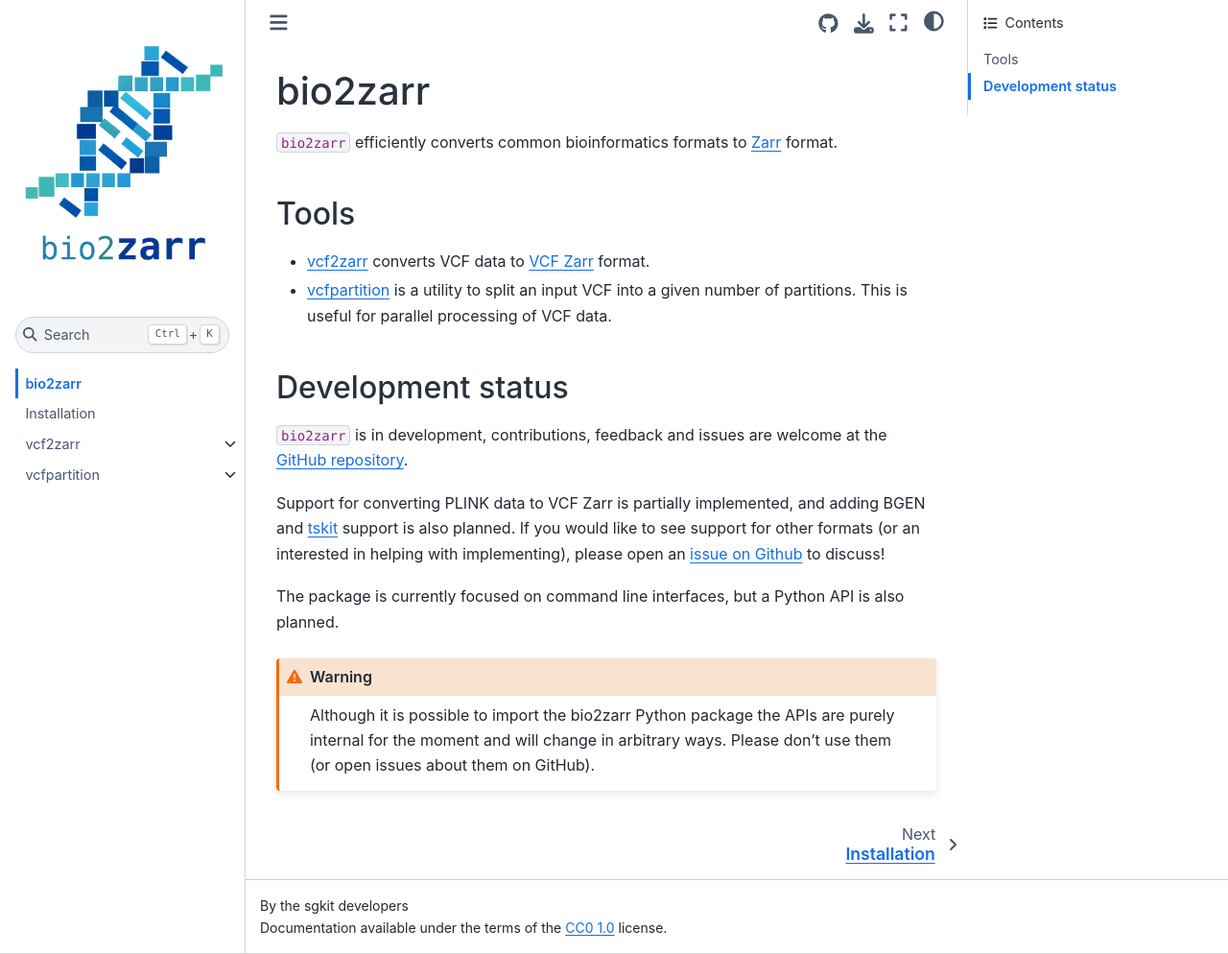
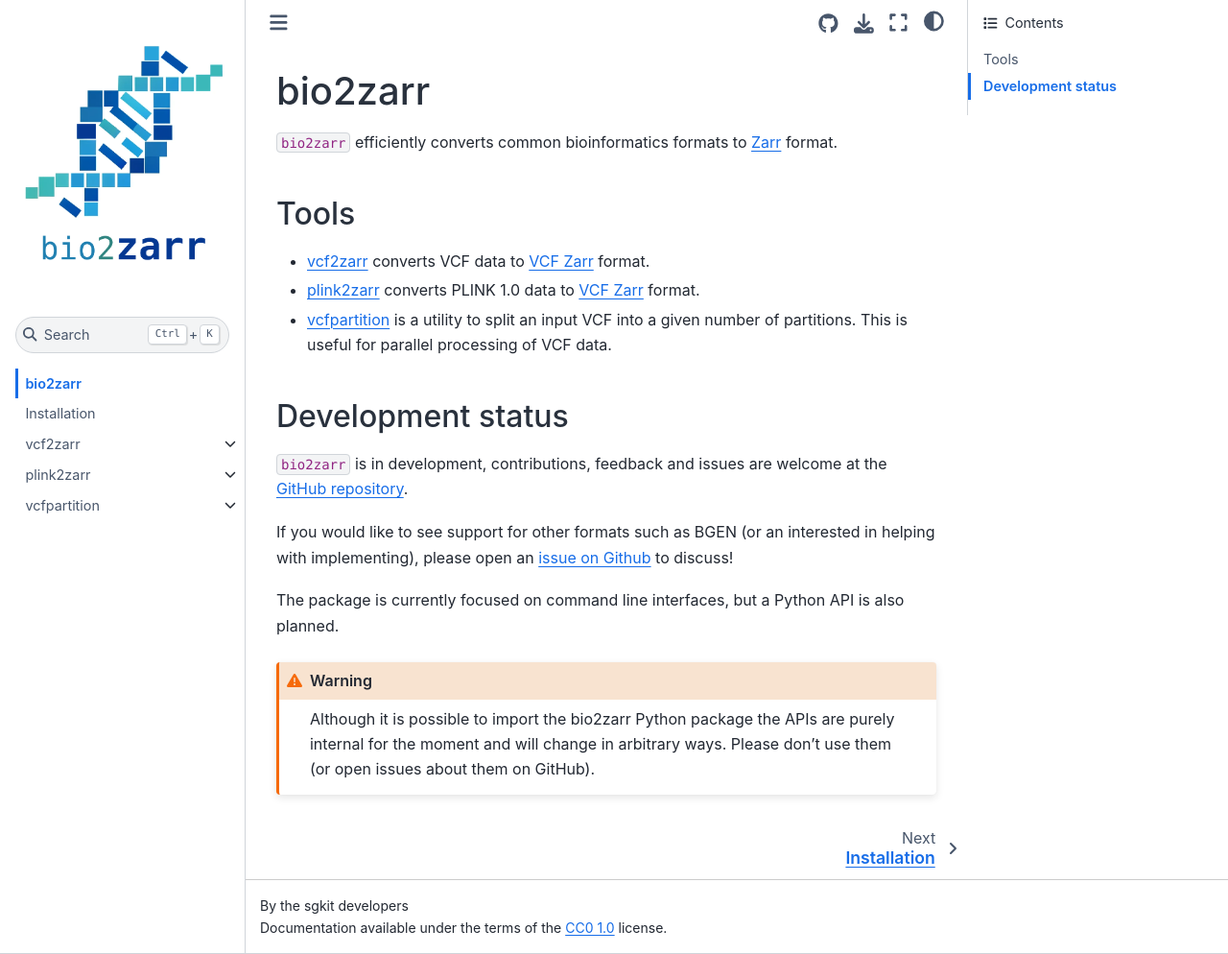
Before and after one commit to sgkit-dev/bio2zarr, a Jupyter Book: the page built from docs/intro.md, in a window 1280 px wide and 994 px high. Shown: the whole window at 96% size. Built offline with Jupyter Book 1.0.4 settings and Sphinx 7.4.7 and the Sphinx Book theme 1.1.4, drawn with Linux system fonts in a browser that asks for light colours.

Commit message:
Finish up docs for plink and update CHANGELOG
Add the docs files

```diff
--- a/docs/_toc.yml
+++ b/docs/_toc.yml
@@ -6,6 +6,9 @@ chapters:
   sections:
   - file: vcf2zarr/tutorial
   - file: vcf2zarr/cli_ref
+- file: plink2zarr/overview
+  sections:
+  - file: plink2zarr/cli_ref
 - file: vcfpartition/overview
   sections:
   - file: vcfpartition/cli_ref
--- a/docs/intro.md
+++ b/docs/intro.md
@@ -6,6 +6,9 @@
 ## Tools
 
 - {ref}`sec-vcf2zarr` converts VCF data to
+  [VCF Zarr](https://github.com/sgkit-dev/vcf-zarr-spec/) format.
+
+- {ref}`sec-plink2zarr` converts PLINK 1.0 data to
   [VCF Zarr](https://github.com/sgkit-dev/vcf-zarr-spec/) format.
 
 - {ref}`sec-vcfpartition` is a utility to split an input
@@ -17,10 +20,8 @@
 `bio2zarr` is in development, contributions, feedback and issues are welcome
 at the [GitHub repository](https://github.com/sgkit-dev/bio2zarr).
 
-Support for converting PLINK data to VCF Zarr is partially implemented,
-and adding BGEN and [tskit](https://tskit.dev/) support is also planned.
 If you would like to see
-support for other formats (or an interested in helping with implementing),
+support for other formats such as BGEN (or an interested in helping with implementing),
 please open an [issue on Github](https://github.com/sgkit-dev/bio2zarr/issues)
 to discuss!
 
```
Also changed, not shown: CHANGELOG.md (+4 -4 lines), docs/plink2zarr/cli_ref.md (added, +16 -0 lines), docs/plink2zarr/overview.md (added, +34 -0 lines).
